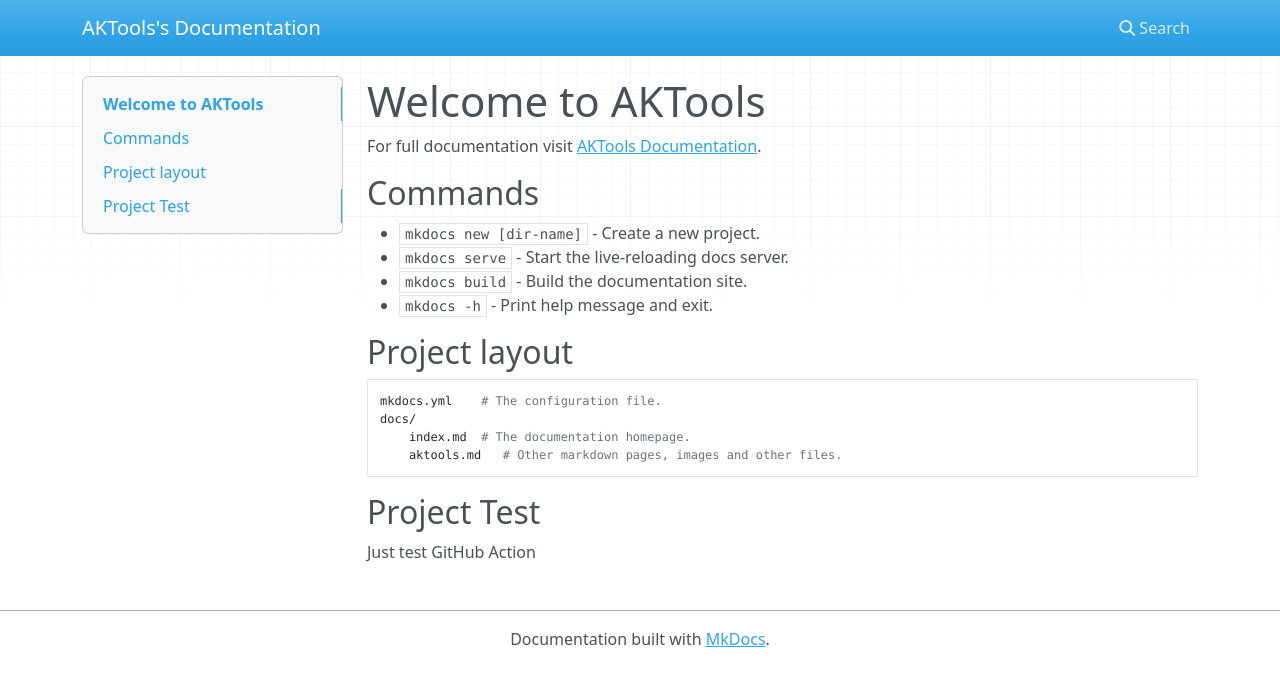
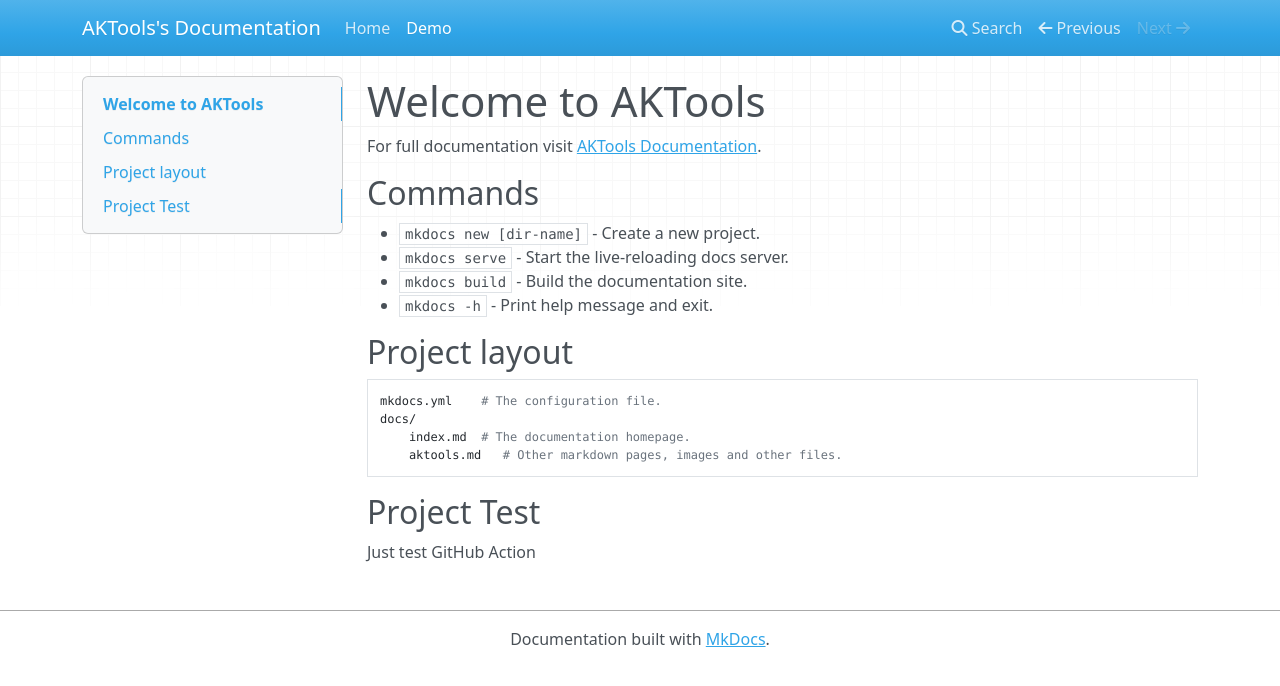
Before and after one commit to akfamily/aktools, an MkDocs documentation site: the page built from docs/index.md, in a window 1280 px wide. Shown: the top 686 px of the page. Built offline with MkDocs 1.6.1, drawn with Linux system fonts in a browser that asks for light colours; nearby versions of some CDN libraries; some of the changed lines change nothing that is shown.

Commit message:
docs(docs): docs
docs

```diff
--- a/mkdocs.yml
+++ b/mkdocs.yml
@@ -1,3 +1,4 @@
 site_name: AKTools's Documentation
 nav:
     - Home: aktools.md
+    - Demo: index.md
```
